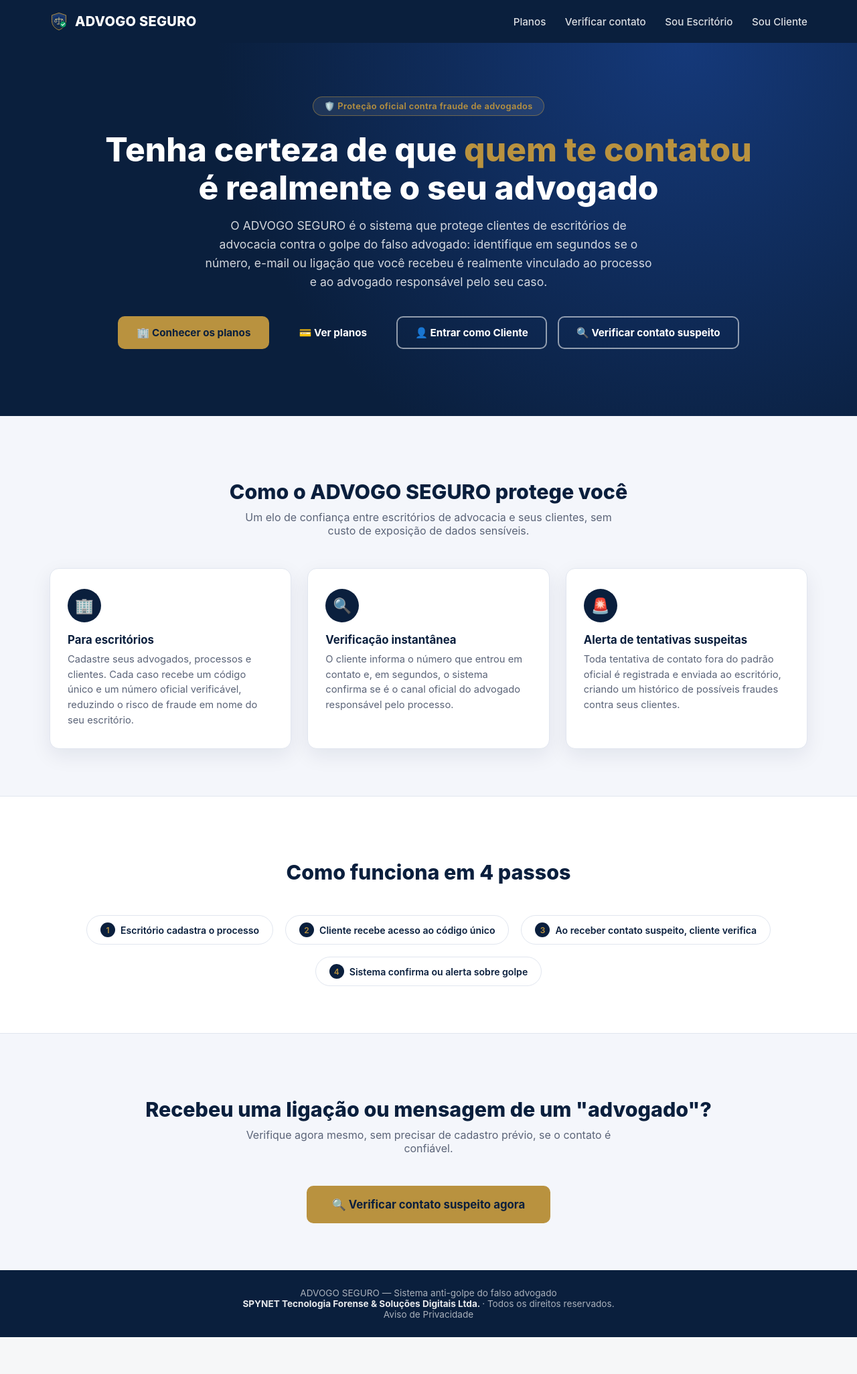
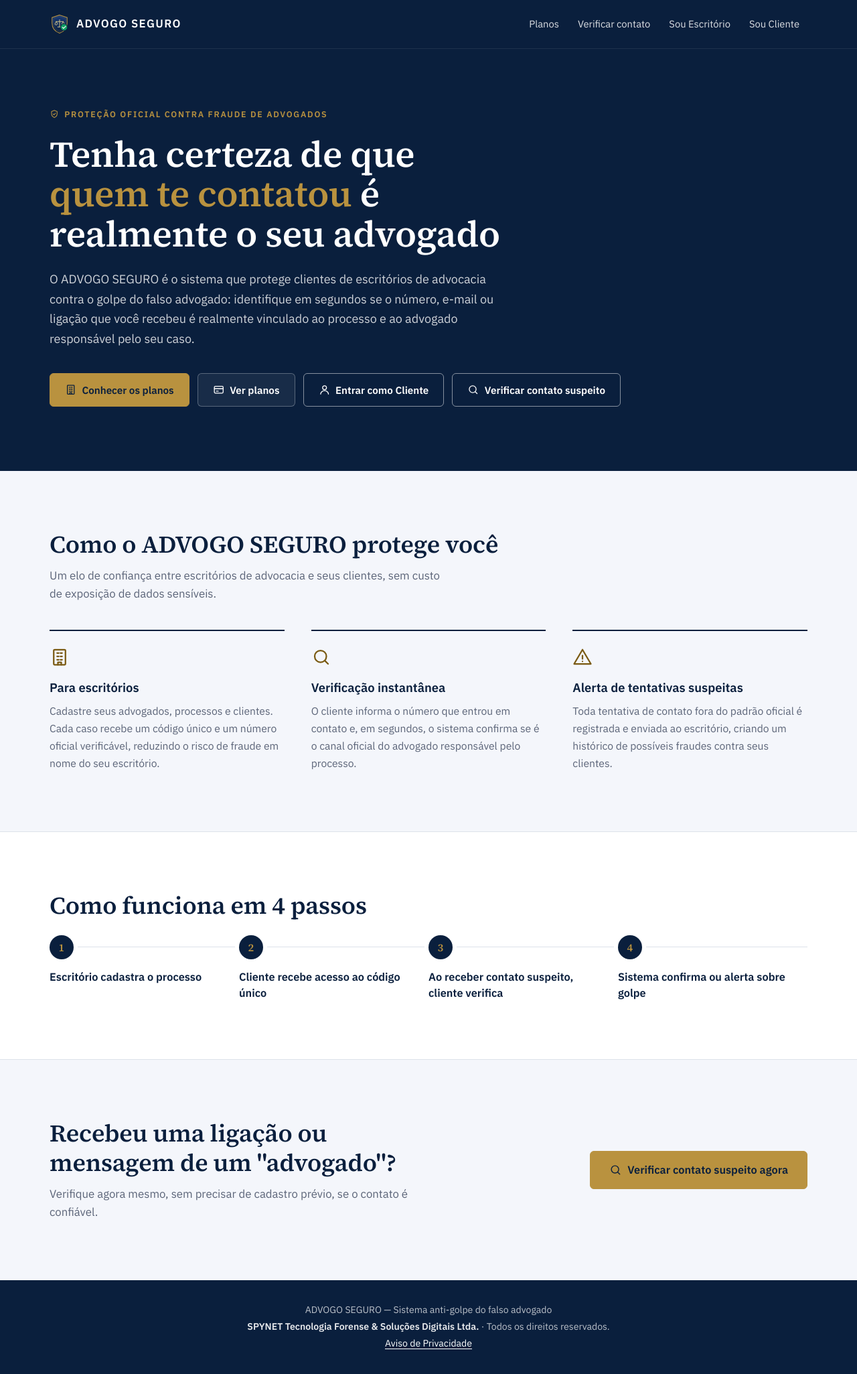
Before and after one commit to salveci2022/advogo-seguro, a Flask app: page / in a window 1280 px wide. Shown: the whole page at 67% size. Before the commit the page ends 1996 px from the top, so only its background shows below. Run offline with Flask 3, Linux system fonts and the light colour scheme.

Commit message:
Renova o visual da página inicial pública
Estilos novos em static/css/home.css, carregados só pela index.html e
limitados a body.home. Fontes IBM Plex Sans e Source Serif 4 hospedadas
em static/fonts. Emojis trocados por ícones SVG. Textos, links e rotas
inalterados.

Co-Authored-By: Claude Opus 5.5 <noreply@anthropic.com>

```diff
--- /dev/null
+++ b/static/css/home.css
@@ -0,0 +1,229 @@
+/* ============================================================
+   ADVOGO SEGURO — Página inicial pública
+   Carregado somente por templates/index.html. Toda regra começa
+   em body.home para não afetar as demais páginas que usam style.css.
+   ============================================================ */
+
+@font-face {
+  font-family: 'IBM Plex Sans';
+  font-style: normal; font-weight: 400; font-display: swap;
+  src: url('../fonts/ibm-plex-sans-latin-400-normal.woff2') format('woff2');
+}
+@font-face {
+  font-family: 'IBM Plex Sans';
+  font-style: normal; font-weight: 600; font-display: swap;
+  src: url('../fonts/ibm-plex-sans-latin-600-normal.woff2') format('woff2');
+}
+@font-face {
+  font-family: 'Source Serif 4';
+  font-style: normal; font-weight: 600; font-display: swap;
+  src: url('../fonts/source-serif-4-latin-600-normal.woff2') format('woff2');
+}
+
+body.home {
+  --home-sans: 'IBM Plex Sans', 'Segoe UI', system-ui, -apple-system, sans-serif;
+  --home-serif: 'Source Serif 4', Georgia, 'Times New Roman', serif;
+  --home-ouro-texto: #7a5a12;
+  --home-linha: #dde2ea;
+  font-family: var(--home-sans);
+  font-size: 1rem;
+  line-height: 1.6;
+  background: var(--cinza-claro);
+}
+
+body.home h1,
+body.home h2 { font-family: var(--home-serif); font-weight: 600; text-wrap: balance; letter-spacing: -0.005em; }
+body.home h3 { font-family: var(--home-sans); font-weight: 600; }
+
+body.home .icone { width: 1.15em; height: 1.15em; flex-shrink: 0; }
+
+/* ---------- Botões: só cor muda no hover, sem deslocamento ---------- */
+body.home .btn-spy {
+  min-height: 48px;
+  padding: 12px 22px;
+  border-radius: 6px;
+  border-width: 1px;
+  font-weight: 600;
+  font-size: 0.95rem;
+  transition: background-color .15s ease, border-color .15s ease, color .15s ease;
+}
+body.home .btn-spy:hover { transform: none; }
+body.home .btn-spy-primary { border-color: var(--dourado); }
+body.home .btn-spy-primary:hover { background: #c9a453; border-color: #c9a453; }
+body.home .btn-spy-secondary { color: var(--branco); border-color: rgba(255,255,255,0.28); background: rgba(255,255,255,0.06); }
+body.home .btn-spy-secondary:hover { background: rgba(255,255,255,0.12); }
+body.home .btn-spy-outline { border-color: rgba(255,255,255,0.5); }
+body.home .btn-spy-outline:hover { background: rgba(255,255,255,0.1); border-color: var(--branco); }
+
+/* Foco visível também sobre o fundo azul */
+body.home .navbar-public a:focus-visible,
+body.home .hero a:focus-visible,
+body.home .footer-spy a:focus-visible { outline: 3px solid var(--dourado); outline-offset: 3px; }
+
+/* ---------- Topo ---------- */
+body.home .navbar-public { padding: 14px 0; border-bottom: 1px solid rgba(255,255,255,0.08); }
+body.home .navbar-public .container-narrow { gap: 16px; }
+body.home .brand { font-family: var(--home-sans); font-weight: 600; font-size: 1.05rem; letter-spacing: 0.08em; }
+body.home .brand-logo { height: 30px; width: 30px; }
+body.home .navbar-public nav { display: flex; gap: 4px; }
+body.home .navbar-public nav a {
+  margin-left: 0;
+  padding: 10px 12px;
+  border-radius: 6px;
+  font-size: 0.92rem;
+  color: rgba(255,255,255,0.86);
+}
+body.home .navbar-public nav a:hover { color: var(--branco); background: rgba(255,255,255,0.08); }
+
+/* ---------- Hero ---------- */
+body.home .hero {
+  background: var(--azul-escuro);
+  text-align: left;
+  padding: 88px 0 96px;
+}
+body.home .hero .container-narrow { display: flex; flex-direction: column; align-items: flex-start; }
+body.home .hero .badge-trust {
+  background: none;
+  border: 0;
+  border-radius: 0;
+  padding: 0;
+  margin-bottom: 20px;
+  font-size: 0.78rem;
+  font-weight: 600;
+  letter-spacing: 0.14em;
+  text-transform: uppercase;
+}
+body.home .hero h1 {
+  font-size: clamp(2.2rem, 5vw, 3.4rem);
+  line-height: 1.1;
+  max-width: 24ch;
+  margin: 0 0 22px;
+}
+body.home .hero h1 br { display: none; }
+body.home .hero p.lead {
+  font-size: 1.125rem;
+  line-height: 1.65;
+  color: rgba(255,255,255,0.8);
+  max-width: 62ch;
+  margin: 0 0 36px;
+}
+body.home .hero-actions { justify-content: flex-start; gap: 12px; }
+
+/* ---------- Seções ---------- */
+body.home .section { padding: 88px 0; }
+body.home .section-title { text-align: left; margin-bottom: 40px; max-width: 46rem; }
+body.home .section-title h2 { font-size: clamp(1.7rem, 3vw, 2.25rem); line-height: 1.2; margin: 0 0 12px; }
+body.home .section-title p { margin: 0; max-width: 60ch; font-size: 1.05rem; line-height: 1.6; }
+
+/* Recursos: colunas com linha superior, sem cartões com sombra */
+body.home .feature-grid { gap: 40px; }
+body.home .feature-card {
+  background: none;
+  border: 0;
+  border-top: 2px solid var(--azul-escuro);
+  border-radius: 0;
+  box-shadow: none;
+  padding: 24px 0 0;
+}
+body.home .feature-card .icon-circle {
+  width: auto; height: auto;
+  background: none;
+  border-radius: 0;
+  margin-bottom: 16px;
+  color: var(--home-ouro-texto);
+  display: block;
+}
+body.home .feature-card .icon-circle .icone { width: 30px; height: 30px; display: block; }
+body.home .feature-card h3 { font-size: 1.15rem; color: var(--azul-escuro); margin: 0 0 8px; }
+body.home .feature-card p { margin: 0; font-size: 0.98rem; line-height: 1.65; color: var(--texto-suave); }
+
+/* Passos: sequência numerada em linha do tempo */
+body.home .section-passos { background: var(--branco); border-top: 1px solid var(--home-linha); border-bottom: 1px solid var(--home-linha); }
+body.home .steps {
+  display: grid;
+  grid-template-columns: repeat(4, minmax(0, 1fr));
+  gap: 0;
+  counter-reset: none;
+}
+body.home .step-pill {
+  display: flex;
+  flex-direction: column;
+  align-items: flex-start;
+  gap: 14px;
+  background: none;
+  border: 0;
+  border-top: 1px solid var(--home-linha);
+  border-radius: 0;
+  box-shadow: none;
+  padding: 0 24px 0 0;
+  font-size: 1.02rem;
+  font-weight: 600;
+  line-height: 1.45;
+  color: var(--azul-escuro);
+}
+body.home .step-pill .num {
+  width: 36px; height: 36px;
+  margin-top: -18px;
+  display: inline-flex; align-items: center; justify-content: center;
+  background: var(--azul-escuro);
+  color: var(--dourado);
+  border-radius: 50%;
+  font-family: var(--home-serif);
+  font-size: 1rem;
+  font-weight: 600;
+  box-shadow: 0 0 0 6px var(--branco);
+}
+
+/* Chamada final: texto e botão na mesma linha */
+body.home .cta-final { display: flex; align-items: center; justify-content: space-between; gap: 32px; flex-wrap: wrap; }
+body.home .cta-final .section-title { margin-bottom: 0; }
+body.home .cta-final .btn-spy { min-height: 56px; padding: 14px 28px; font-size: 1.02rem; }
+
+/* ---------- Rodapé ---------- */
+body.home .footer-spy { padding: 32px 0; font-size: 0.88rem; line-height: 1.8; color: rgba(255,255,255,0.72); }
+body.home .footer-spy a { color: var(--branco); text-decoration: underline; text-underline-offset: 3px; }
+body.home .footer-spy a:hover { color: var(--dourado); }
+
+/* ---------- Tablet ---------- */
+@media (max-width: 960px) {
+  body.home .steps { grid-template-columns: repeat(2, minmax(0, 1fr)); row-gap: 40px; }
+}
+
+/* ---------- Celular ---------- */
+@media (max-width: 720px) {
+  body.home .container-narrow { padding: 0 20px; }
+  body.home .navbar-public .container-narrow { flex-direction: column; align-items: stretch; gap: 8px; }
+  body.home .navbar-public nav {
+    display: grid;
+    grid-template-columns: repeat(2, minmax(0, 1fr));
+    gap: 4px;
+    margin: 0 -8px;
+  }
+  body.home .navbar-public nav a { padding: 10px 8px; min-height: 44px; display: flex; align-items: center; }
+
+  body.home .hero { padding: 48px 0 56px; }
+  body.home .hero p.lead { font-size: 1.05rem; margin-bottom: 28px; }
+  body.home .hero-actions { flex-direction: column; align-items: stretch; width: 100%; gap: 10px; }
+  body.home .hero-actions .btn-spy { width: 100%; }
+
+  body.home .section { padding: 56px 0; }
+  body.home .section-title { margin-bottom: 28px; }
+  body.home .feature-grid { gap: 32px; }
+
+  body.home .steps { grid-template-columns: 1fr; row-gap: 0; }
+  body.home .step-pill {
+    flex-direction: row;
+    align-items: flex-start;
+    gap: 16px;
+    border-top: 0;
+    border-left: 1px solid var(--home-linha);
+    margin-left: 18px;
+    padding: 0 0 28px 0;
+  }
+  body.home .step-pill:last-child { padding-bottom: 0; border-left-color: transparent; }
+  body.home .step-pill .num { margin: 0 0 0 -18px; flex-shrink: 0; }
+  body.home .step-pill { padding-top: 6px; }
+
+  body.home .cta-final { flex-direction: column; align-items: stretch; gap: 24px; }
+  body.home .cta-final .btn-spy { width: 100%; }
+}
--- a/templates/index.html
+++ b/templates/index.html
@@ -10,6 +10,7 @@
 <link rel="icon" type="image/svg+xml" href="{{ url_for('static', filename='img/logo-icone.svg') }}">
 <title>ADVOGO SEGURO — Sistema anti-golpe do falso advogado</title>
 <link rel="stylesheet" href="{{ url_for('static', filename='css/style.css') }}">
+<link rel="stylesheet" href="{{ url_for('static', filename='css/home.css') }}">
 
 <script type="application/ld+json">
 {
@@ -28,7 +29,7 @@
 </script>
 </head>
 
-<body>
+<body class="home">
 
 <header class="navbar-public">
   <div class="container-narrow">
@@ -57,7 +58,8 @@
   <div class="container-narrow">
 
     <div class="badge-trust">
-      🛡️ Proteção oficial contra fraude de advogados
+      <svg class="icone" viewBox="0 0 24 24" fill="none" stroke="currentColor" stroke-width="1.8" stroke-linecap="round" stroke-linejoin="round" aria-hidden="true" focusable="false"><path d="M12 3l7 3v5c0 4.5-3 8.3-7 10-4-1.7-7-5.5-7-10V6l7-3z"/><path d="m9 12 2 2 4-4"/></svg>
+      Proteção oficial contra fraude de advogados
     </div>
 
     <h1>
@@ -74,19 +76,23 @@
     <div class="hero-actions">
 
       <a href="/planos" class="btn-spy btn-spy-primary">
-        🏢 Conhecer os planos
+        <svg class="icone" viewBox="0 0 24 24" fill="none" stroke="currentColor" stroke-width="1.8" stroke-linecap="round" stroke-linejoin="round" aria-hidden="true" focusable="false"><rect x="5" y="3" width="14" height="18" rx="1"/><path d="M9 7h2M13 7h2M9 11h2M13 11h2M9 15h2M13 15h2M10 21v-3h4v3"/></svg>
+        Conhecer os planos
       </a>
 
       <a href="/planos" class="btn-spy btn-spy-secondary">
-        💳 Ver planos
+        <svg class="icone" viewBox="0 0 24 24" fill="none" stroke="currentColor" stroke-width="1.8" stroke-linecap="round" stroke-linejoin="round" aria-hidden="true" focusable="false"><rect x="3" y="5" width="18" height="14" rx="2"/><path d="M3 10h18M7 15h4"/></svg>
+        Ver planos
       </a>
 
       <a href="/cliente/login" class="btn-spy btn-spy-outline">
-        👤 Entrar como Cliente
+        <svg class="icone" viewBox="0 0 24 24" fill="none" stroke="currentColor" stroke-width="1.8" stroke-linecap="round" stroke-linejoin="round" aria-hidden="true" focusable="false"><circle cx="12" cy="8" r="4"/><path d="M4 21c0-4 3.6-7 8-7s8 3 8 7"/></svg>
+        Entrar como Cliente
       </a>
 
       <a href="/verificar" class="btn-spy btn-spy-outline">
-        🔍 Verificar contato suspeito
+        <svg class="icone" viewBox="0 0 24 24" fill="none" stroke="currentColor" stroke-width="1.8" stroke-linecap="round" stroke-linejoin="round" aria-hidden="true" focusable="false"><circle cx="11" cy="11" r="7"/><path d="m20 20-3.5-3.5"/></svg>
+        Verificar contato suspeito
       </a>
 
     </div>
@@ -114,7 +120,7 @@
 
       <div class="feature-card">
 
-        <div class="icon-circle">🏢</div>
+        <div class="icon-circle"><svg class="icone" viewBox="0 0 24 24" fill="none" stroke="currentColor" stroke-width="1.8" stroke-linecap="round" stroke-linejoin="round" aria-hidden="true" focusable="false"><rect x="5" y="3" width="14" height="18" rx="1"/><path d="M9 7h2M13 7h2M9 11h2M13 11h2M9 15h2M13 15h2M10 21v-3h4v3"/></svg></div>
 
         <h3>Para escritórios</h3>
 
@@ -128,7 +134,7 @@
 
       <div class="feature-card">
 
-        <div class="icon-circle">🔍</div>
+        <div class="icon-circle"><svg class="icone" viewBox="0 0 24 24" fill="none" stroke="currentColor" stroke-width="1.8" stroke-linecap="round" stroke-linejoin="round" aria-hidden="true" focusable="false"><circle cx="11" cy="11" r="7"/><path d="m20 20-3.5-3.5"/></svg></div>
 
         <h3>Verificação instantânea</h3>
 
@@ -141,7 +147,7 @@
 
       <div class="feature-card">
 
-        <div class="icon-circle">🚨</div>
+        <div class="icon-circle"><svg class="icone" viewBox="0 0 24 24" fill="none" stroke="currentColor" stroke-width="1.8" stroke-linecap="round" stroke-linejoin="round" aria-hidden="true" focusable="false"><path d="M12 3 2 20h20L12 3z"/><path d="M12 10v4M12 17h.01"/></svg></div>
 
         <h3>Alerta de tentativas suspeitas</h3>
 
@@ -158,10 +164,7 @@
 
 </section>
 
-<section
-  class="section"
-  style="background:var(--branco); border-top:1px solid var(--cinza-borda); border-bottom:1px solid var(--cinza-borda);"
->
+<section class="section section-passos">
 
   <div class="container-narrow">
 
@@ -199,7 +202,7 @@
 
 <section class="section">
 
-  <div class="container-narrow" style="text-align:center;">
+  <div class="container-narrow cta-final">
 
     <div class="section-title">
 
@@ -217,9 +220,9 @@
     <a
       href="/verificar"
       class="btn-spy btn-spy-primary"
-      style="padding:16px 36px; font-size:1.05rem;"
     >
-      🔍 Verificar contato suspeito agora
+      <svg class="icone" viewBox="0 0 24 24" fill="none" stroke="currentColor" stroke-width="1.8" stroke-linecap="round" stroke-linejoin="round" aria-hidden="true" focusable="false"><circle cx="11" cy="11" r="7"/><path d="m20 20-3.5-3.5"/></svg>
+      Verificar contato suspeito agora
     </a>
 
   </div>
```
Also changed, not shown: static/fonts/ibm-plex-sans-latin-400-normal.woff2 (added), static/fonts/ibm-plex-sans-latin-600-normal.woff2 (added), static/fonts/source-serif-4-latin-600-normal.woff2 (added).
